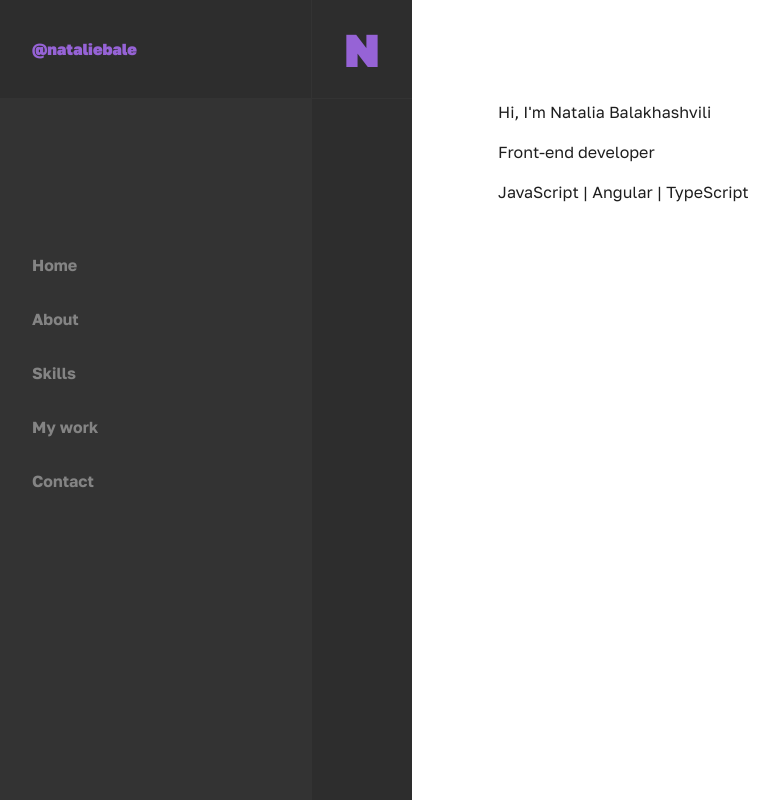
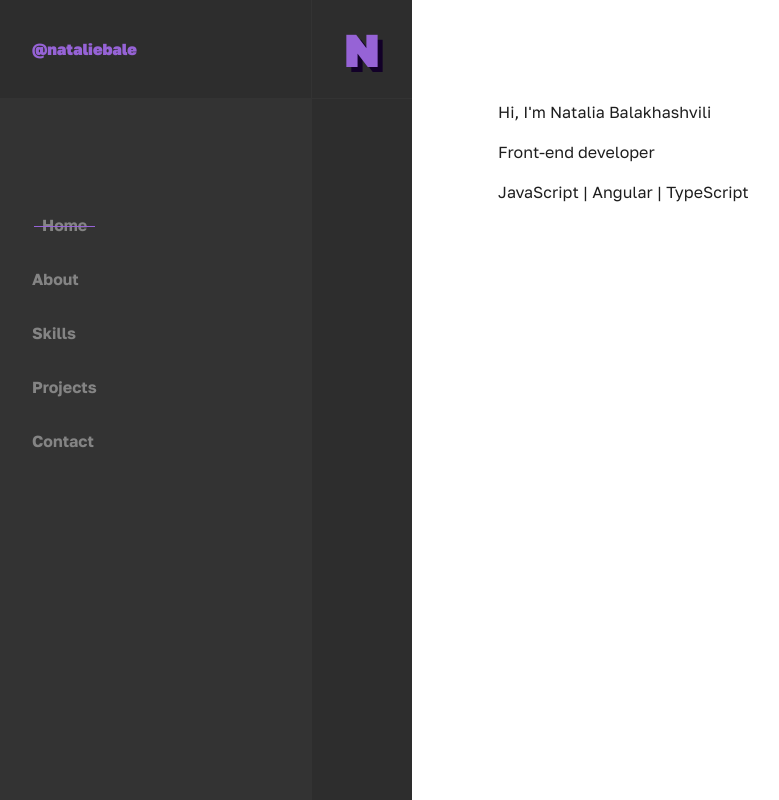
Before and after one commit to nataliebale/portfolio, an Angular app: page /home in a window 1280 px wide. Shown: the whole page, without its empty margins (8-787 px from the left). Built offline with nearby package versions, Linux system fonts and the light colour scheme.

Commit message:
feat - 404 page

```diff
--- a/src/app/app-routing.module.ts
+++ b/src/app/app-routing.module.ts
@@ -7,13 +7,13 @@ const routes: Routes = [
     loadChildren: () =>
       import('./features/home/home.module').then((m) => m.HomeModule)
   },
-  // {
-  //   path: 'not-found',
-  //   loadChildren: () =>
-  //     import('./features/page-not-found/page-not-found.module').then((m) => m.PageNotFoundModule)
-  // },
+  {
+    path: 'page-not-found',
+    loadChildren: () =>
+      import('./features/page-not-found/page-not-found.module').then((m) => m.PageNotFoundModule)
+  },
   { path: '', redirectTo: 'home', pathMatch: 'full' },
-  { path: '**', redirectTo: 'home'}
+  { path: '**', redirectTo: 'page-not-found'}
 ];
 
 @NgModule({
--- a/src/app/app.component.scss
+++ b/src/app/app.component.scss
@@ -8,6 +8,7 @@
 
   &-header{
     width: 420px;
+    z-index: 1;
   }
 
   &-main{
--- /dev/null
+++ b/src/app/features/page-not-found/page-not-found.component.html
@@ -0,0 +1,7 @@
+<div class="page-not-found">
+  <div class="error404-text">
+    <h1>404 Error</h1>
+    <p>Page Not Found</p>
+  </div>
+  <div class="error404"></div>
+</div>
--- /dev/null
+++ b/src/app/features/page-not-found/page-not-found.component.scss
@@ -0,0 +1,87 @@
+.page-not-found{
+  position: relative;
+}
+
+.error404 {
+  position: relative;
+  height: 100vh;
+  overflow: hidden;
+  background: #333333;
+  width: 50%;
+  margin-left: 50%;
+  display: flex;
+  align-items: center;
+  justify-content: center;
+
+  &::before {
+    content: '';
+    position: absolute;
+    z-index: 1;
+    top: -110%;
+    left: -50%;
+    width: 300%;
+    height: 300%;
+    background: url('../../../assets/images/noise.png') repeat;
+    -webkit-animation: grain 6s steps(10) infinite;
+    animation: grain 6s steps(10) infinite;
+    opacity: 1;
+  }
+
+  &-text{
+    position: absolute;
+    top: 200px;
+    left: 100px;
+  }
+}
+
+
+
+@-webkit-keyframes grain {
+  0%, 100% {
+    transform: translate(0, 0); }
+  10% {
+    transform: translate(-5%, -10%); }
+  20% {
+    transform: translate(-15%, 5%); }
+  30% {
+    transform: translate(7%, -25%); }
+  40% {
+    transform: translate(-5%, 25%); }
+  50% {
+    transform: translate(-15%, 10%); }
+  60% {
+    transform: translate(15%, 0%); }
+  70% {
+    transform: translate(0%, 15%); }
+  80% {
+    transform: translate(3%, 25%); }
+  90% {
+    transform: translate(-10%, 10%); } }
+
+@keyframes grain {
+  0%, 100% {
+    transform: translate(0, 0); }
+  10% {
+    transform: translate(-5%, -10%); }
+  20% {
+    transform: translate(-15%, 5%); }
+  30% {
+    transform: translate(7%, -25%); }
+  40% {
+    transform: translate(-5%, 25%); }
+  50% {
+    transform: translate(-15%, 10%); }
+  60% {
+    transform: translate(15%, 0%); }
+  70% {
+    transform: translate(0%, 15%); }
+  80% {
+    transform: translate(3%, 25%); }
+  90% {
+    transform: translate(-10%, 10%); } }
+
+@-webkit-keyframes sound {
+  0% {
+    transform: scale(1, 0.326); }
+  100% {
+    transform: scale(1, 1); } }
--- /dev/null
+++ b/src/app/features/page-not-found/page-not-found.component.ts
@@ -0,0 +1,15 @@
+import { Component, OnInit } from '@angular/core';
+
+@Component({
+  selector: 'app-page-not-found',
+  templateUrl: './page-not-found.component.html',
+  styleUrls: ['./page-not-found.component.scss']
+})
+export class PageNotFoundComponent implements OnInit {
+
+  constructor() { }
+
+  ngOnInit(): void {
+  }
+
+}
--- /dev/null
+++ b/src/app/features/page-not-found/page-not-found.module.ts
@@ -0,0 +1,22 @@
+import { NgModule } from '@angular/core';
+import { CommonModule } from '@angular/common';
+import { PageNotFoundComponent } from './page-not-found.component';
+import { RouterModule, Routes } from "@angular/router";
+
+const ROUTES: Routes = [
+  {
+    path: '',
+    component: PageNotFoundComponent
+  }
+]
+
+@NgModule({
+  declarations: [
+    PageNotFoundComponent
+  ],
+  imports: [
+    CommonModule,
+    RouterModule.forChild(ROUTES)
+  ]
+})
+export class PageNotFoundModule { }
--- /dev/null
+++ b/src/app/layout/header/constants/menu-items.ts
@@ -0,0 +1,24 @@
+import { MenuItem } from "../entity/header.interface";
+
+export const MENU_ITEMS: MenuItem[] = [
+  {
+    title: 'Home',
+    url: '/home'
+  },
+  {
+    title: 'About',
+    url: '/about'
+  },
+  {
+    title: 'Skills',
+    url: '/skills'
+  },
+  {
+    title: 'Projects',
+    url: '/projects'
+  },
+  {
+    title: 'Contact',
+    url: '/contact'
+  }
+]
--- a/src/app/layout/header/header.component.html
+++ b/src/app/layout/header/header.component.html
@@ -5,33 +5,9 @@
     </div>
     <nav class="menu-nav">
       <ul>
-        <li class="menu-nav_item">
-          <a class="menu-nav_item--link">
-            Home
-          </a>
-        </li>
-
-        <li class="menu-nav_item">
-          <a class="menu-nav_item--link">
-            About
-          </a>
-        </li>
-
-        <li class="menu-nav_item">
-          <a class="menu-nav_item--link">
-            Skills
-          </a>
-        </li>
-
-        <li class="menu-nav_item">
-          <a class="menu-nav_item--link">
-            My work
-          </a>
-        </li>
-
-        <li class="menu-nav_item">
-          <a class="menu-nav_item--link">
-            Contact
+        <li *ngFor="let item of menuItems" class="menu-nav_item">
+          <a [routerLink]="item.url" routerLinkActive="menu-nav_item--active" class="menu-nav_item--link">
+            {{ item.title }}
           </a>
         </li>
 
--- a/src/app/layout/header/header.component.scss
+++ b/src/app/layout/header/header.component.scss
@@ -18,7 +18,6 @@ header{
       display: flex;
       align-items: center;
       font-size: 16px;
-      //color: #848484;
       color: variables.$color-github-purple;
       height: 98px;
       border-right: 1px solid #333333;
@@ -38,18 +37,24 @@ header{
       height: 99px;
       border-bottom: 1px solid #333333;
       line-height: 100px;
+      transition: 0.2s ease-in-out;
+      text-shadow: 5px 5px variables.$color-github-purple-shadow;
+
+      &:hover{
+        background: #333333;
+      }
     }
   }
 
   &-nav{
-    margin-top: 140px;
+    margin-top: 100px;
   }
 
   &-nav_item{
     &--link{
       padding: 15px 8px;
       cursor: pointer;
-      display: block;
+      display: inline-block;
       color: #848484;
       font-weight: 600;
       font-size: 16px;
@@ -58,25 +63,34 @@ header{
       position: relative;
 
       &::after{
-        content: '';
+        content: "";
         position: absolute;
-        width: 0;
+        left: 10px;
+        right: 0;
+        bottom: 25px;
         height: 1px;
-        background: #848484;
-        left: 10px;
-        top: 28px;
-        transition: .3s ease-in-out;
+        background: variables.$color-github-purple;
+        will-change: transform;
+        transform-origin: 100% 100%;
+        transform: scaleX(0);
+        transition-property: transform;
+        transition-timing-function: cubic-bezier(.215,.61,.355,1);
+        transition-duration: .7s;
       }
+    }
 
-      &:hover{
-        color: white;
-        transform: translateX(20px);
-        filter: blur(0px);
+    &--link:hover,
+    &--active{
+      transform: translateX(10px);
+      filter: blur(0px);
+      //text-shadow: 5px 5px variables.$color-github-purple-shadow;
 
-        &::after{
-          width: 10px;
-          left: -10px;
-        }
+      &::after{
+        //width: 100%;
+        left: 0px;
+
+        transform-origin: 0 0;
+        transform: scaleX(1);
       }
     }
   }
--- a/src/app/layout/header/header.component.ts
+++ b/src/app/layout/header/header.component.ts
@@ -1,5 +1,6 @@
 import { Component } from '@angular/core';
 import { MenuItem } from "./entity/header.interface";
+import { MENU_ITEMS } from "./constants/menu-items";
 
 @Component({
   selector: 'app-header',
@@ -7,24 +8,7 @@ import { MenuItem } from "./entity/header.interface";
   styleUrls: ['./header.component.scss']
 })
 export class HeaderComponent {
-  menuItems: MenuItem[] = [
-    {
-      title: 'home',
-      url: '/home'
-    },
-    {
-      title: 'about us',
-      url: '/about'
-    },
-    {
-      title: 'blog entries',
-      url: '/blogs'
-    },
-    {
-      title: 'contact us',
-      url: '/contact'
-    }
-  ]
+  public menuItems: Array<MenuItem> = MENU_ITEMS;
 
   constructor() { }
 
--- a/src/assets/scss/abstracts/_variables.scss
+++ b/src/assets/scss/abstracts/_variables.scss
@@ -9,3 +9,4 @@ $color-red: red;
 
 
 $color-github-purple: #9663d6;
+$color-github-purple-shadow: #120028;
```
Also changed, not shown: src/assets/images/noise.png (added), 1 other file (tests, documents, lock files or other folders).
